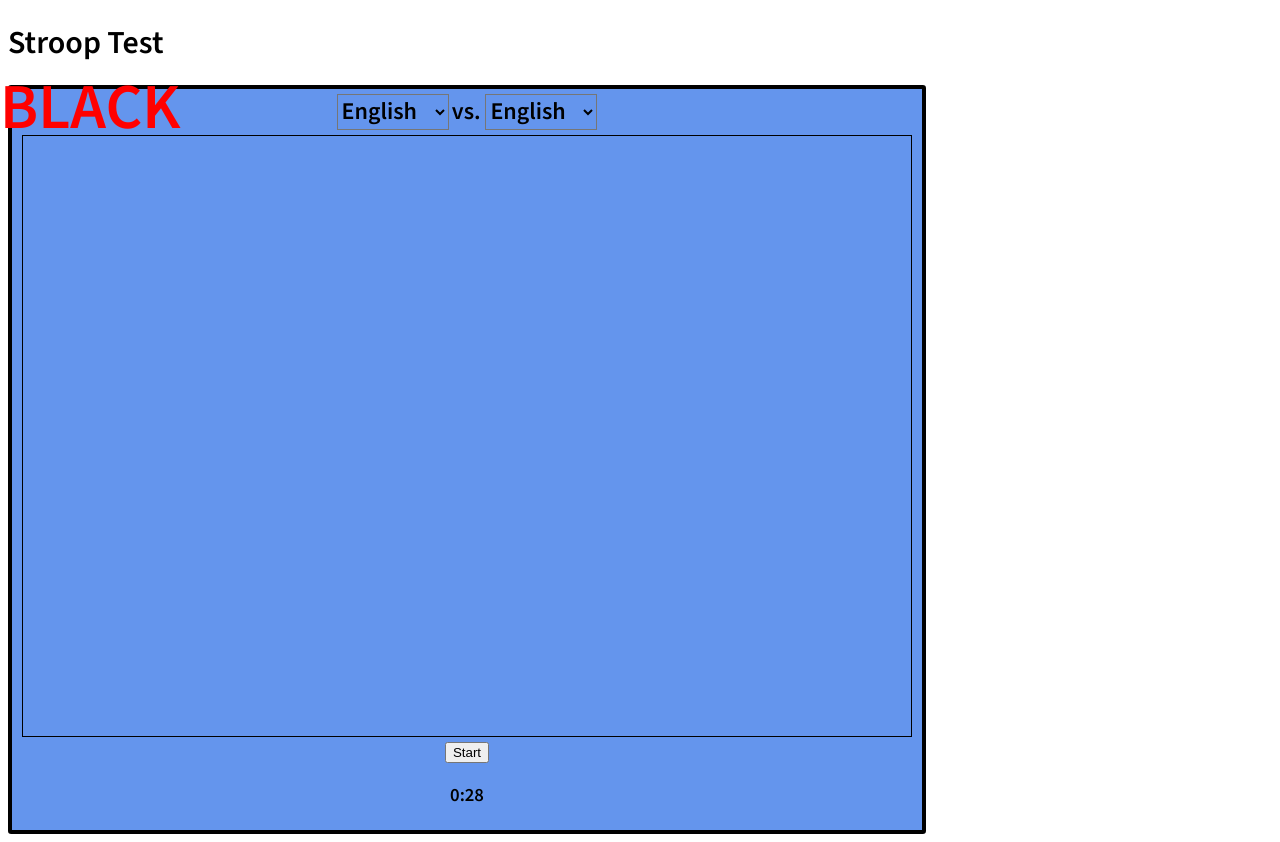
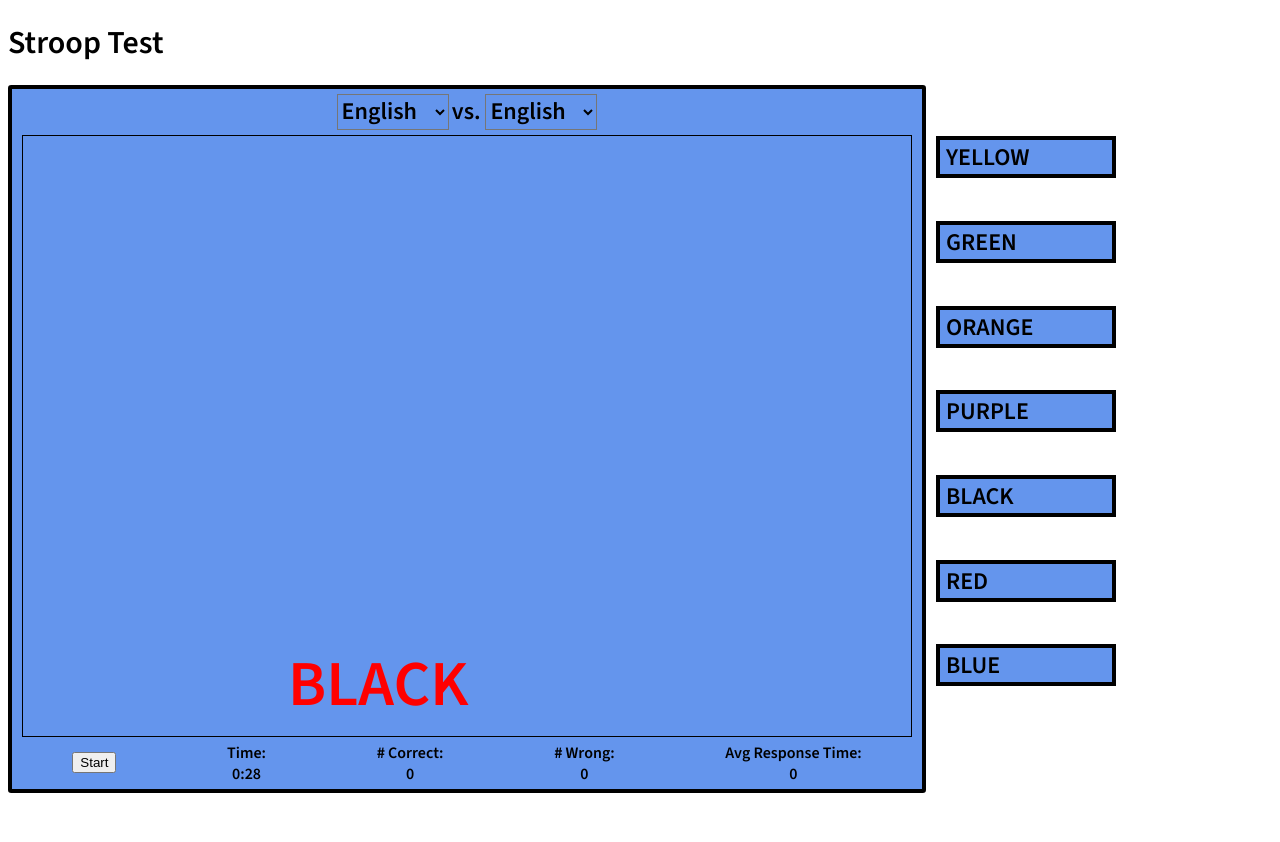
Before and after one commit to murphnomer/AD320_CP2, a plain HTML site: page index.html in a window 1280 px wide. Both pictures are taken after a click on the button "Start". After the commit the page ends 801 px from the top, so only its background shows below. Drawn offline with nearby package versions, Linux system fonts and the light colour scheme.

Commit message:
Main game finished

```diff
--- a/index.html
+++ b/index.html
@@ -20,6 +20,7 @@
         <h1>Stroop Test</h1>
     </header>
     <main>
+        <article>
             <section id="main">
                 <select id="source_lang">
                     <option value="1" selected>English</option>
@@ -41,8 +42,21 @@
                 </div>
                 <footer>
                     <button id="start">Start</button>
-                <h3 id="timer">0:00</h3>
+                    <div class="scoring_element"><p>Time: <p><p id="timer">0:00</p></div>
+                    <div class="scoring_element"><p># Correct: <p><p id="num_correct">0</p></div>
+                    <div class="scoring_element"><p># Wrong: <p><p id="num_wrong">0</p></div>
+                    <div class="scoring_element"><p>Avg Response Time: <p><p id="response_time">0</p></div>
                 </footer>
             </section>
+        </article>
+        <aside id="responses">
+            <button class="response_btn">color1</button>
+            <button class="response_btn">color2</button>
+            <button class="response_btn">color3</button>
+            <button class="response_btn">color4</button>
+            <button class="response_btn">color5</button>
+            <button class="response_btn">color6</button>
+            <button class="response_btn">color7</button>
+        </aside>
     </main>
 </body>
--- a/index.js
+++ b/index.js
@@ -44,14 +44,19 @@
   function init() {
 
     id("start").addEventListener("click",start);
+    let buttons = qsa(".response_btn");
+    for (let i = 0; i < buttons.length; i++) {
+        buttons[i].addEventListener("click",processResponse);
+    }
   }
 
   function start() {
-    timer = setInterval(updateTimeDisplay, ONE_SECOND);
+    timer = setInterval(tick, ONE_SECOND);
     source_lang = id("source_lang").value;
     response_lang = id("response_lang").value;
     clickTime = Date.now();
     generateItem();
+    randomizeButtons();
   }
 
   function generateItem() {
@@ -63,16 +68,53 @@
     }
     item.textContent = COLOR_WORDS[source_lang][word];
     item.classList.add(COLOR_NAMES[color]);
+    item.id = color;
 
-    item.style.top = Math.floor(Math.random() * id("board").style.height);
-    item.style.left = Math.floor(Math.random() * id("board").style.width);
+    const BOARD_STYLE = window.getComputedStyle(id("board"));
+
+    item.style.top = (60 + Math.floor(Math.random() * (BOARD_STYLE.height.replace('px','') - 55))) + 'px';
+    item.style.left = (15 + Math.floor(Math.random() * (BOARD_STYLE.width.replace('px','') - 270))) + 'px';
     id("board").appendChild(item);
 
   }
 
-  function nextResponse() {
+  function randomizeButtons() {
+    let buttons = qsa(".response_btn");
+    let rndOrder = shuffle([...Array(buttons.length).keys()]);
+    for (let i = 0; i < buttons.length; i++) {
+        buttons[i].textContent = COLOR_WORDS[response_lang][rndOrder[i]];
+        buttons[i].id = rndOrder[i];
+    }
+  }
+
+  function processResponse() {
     totalResponseTime += Date.now() - clickTime;
+    let item = qs("#board p");
+    if (this.id == item.id) {
+        numCorrect++;
+    } else {
+        numWrong++;
+    }
+    item.remove();
+    generateItem();
+    clickTime = Date.now();
+    updateScoreDisplay();
 
+  }
+
+  function tick() {
+    updateTimeDisplay();
+    if (remainingTime===0) {
+        clearInterval(timer);
+        timer = null;
+        updateResults();
+    }
+  }
+
+  function updateScoreDisplay() {
+    id("num_correct").textContent = numCorrect;
+    id("num_wrong").textContent = numWrong;
+    id("response_time").textContent = Math.floor(totalResponseTime / (numCorrect + numWrong)) + ' ms';
   }
 
   function updateTimeDisplay() {
@@ -83,10 +125,32 @@
     id("timer").textContent = minutesDisplay + ":" + secondsDisplay;
   }
 
-  function clickItem() {
-
+  function updateResults(){
+    qs("#board p").remove();
   }
 
+  /**
+   * Randomizes the order of elements in an array.  From StackOverflow:
+   * https://stackoverflow.com/questions/2450954/how-to-randomize-shuffle-a-javascript-array
+   * @param {*} array the array to randomize
+   * @returns the randomized array
+   */
+  function shuffle(array) {
+    let currentIndex = array.length,  randomIndex;
+
+    // While there remain elements to shuffle.
+    while (currentIndex > 0) {
+
+      // Pick a remaining element.
+      randomIndex = Math.floor(Math.random() * currentIndex);
+      currentIndex--;
+
+      // And swap it with the current element.
+      [array[currentIndex], array[randomIndex]] = [array[randomIndex], array[currentIndex]];
+    }
+
+    return array;
+  }
 
   /** ------------------------------ Helper Functions  ------------------------------ */
 
--- a/styles.css
+++ b/styles.css
@@ -5,6 +5,29 @@ body {
 
 .h_lang {
     font-weight: 300;
+}
+
+main {
+    display: flex;
+    flex-direction: row;
+}
+
+#responses {
+    display: flex;
+    flex-direction: column;
+    justify-content: space-around;
+    margin-left: 10px;
+    margin-bottom: 85px;
+    margin-top: 30px;
+}
+
+.response_btn {
+    font-family: 'Source Sans 3', sans-serif;
+    font-size: 24px;
+    background-color: cornflowerblue;
+    border: 3pt solid black;
+    width: 180px;
+    text-align: justify;
 }
 
 #main {
@@ -35,7 +58,8 @@ main h2 {
 
 #main footer {
     display: flex;
-    flex-direction: column;
+    flex-direction: row;
+    justify-content: space-around;
     align-items: center;
 }
 
@@ -51,6 +75,16 @@ main h2 {
 #board p {
     position: absolute;
     font-size: 48pt;
+}
+.scoring_element {
+    display: flex;
+    flex-direction: column;
+}
+
+.scoring_element p {
+    margin-top: 0;
+    margin-bottom: 0;
+
 }
 
 .blue {
```
Lines whose indentation alone changed are shown as unchanged.
